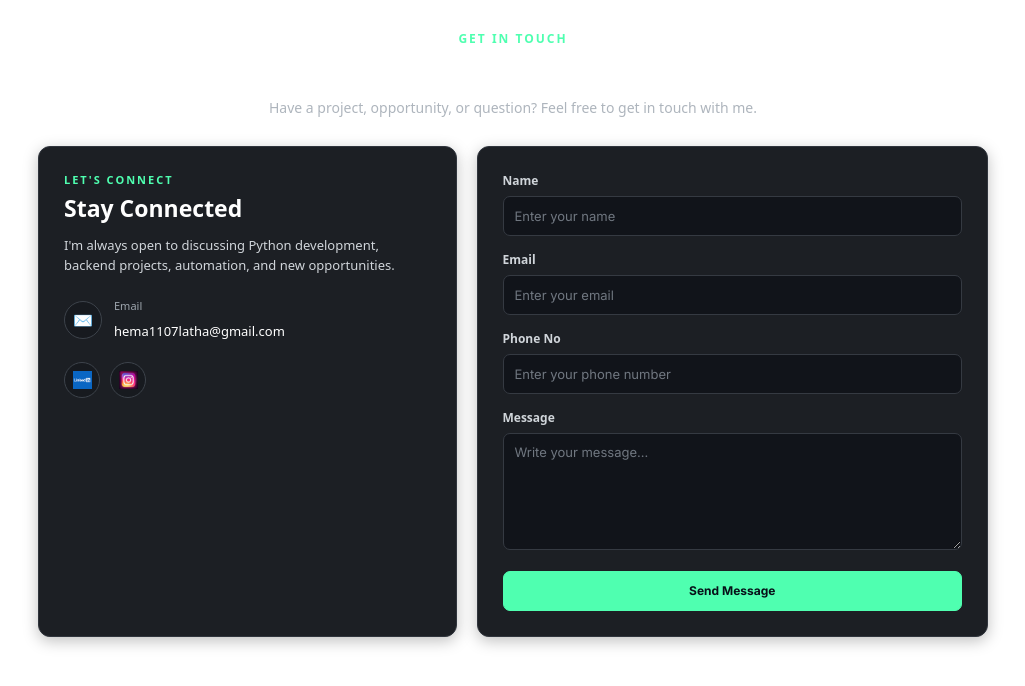
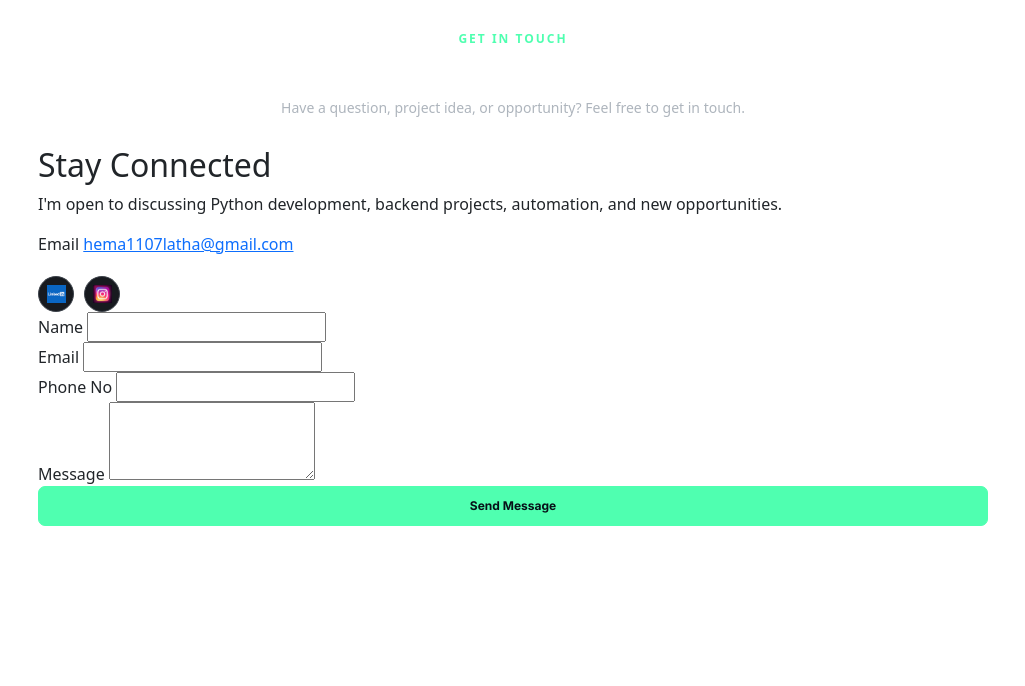
Before and after one commit to HemaLatha-2311/Portfolio, a Django app: page /contact/ in a window 1280 px wide. Shown: the part 80-766 px from the top of the page, without its empty margins (127-1152 px from the left). Run offline with Django 5.2, Linux system fonts and the light colour scheme.

Commit message:
Update contact.html

```diff
--- a/resume/templates/contact.html
+++ b/resume/templates/contact.html
@@ -5,20 +5,18 @@
 
 <div class="contact-container">
 
-    <!-- PAGE HEADER -->
     <div class="contact-header">
         <p class="contact-label">GET IN TOUCH</p>
 
         <h1>Contact Me</h1>
 
         <p class="contact-intro">
-            Have a project, opportunity, or question?
-            Feel free to get in touch with me.
+            Have a question, project idea, or opportunity?
+            Feel free to get in touch.
         </p>
     </div>
 
 
-    <!-- SUCCESS / ERROR MESSAGE -->
     {% if messages %}
         {% for message in messages %}
             <div class="contact-message {{ message.tags }}">
@@ -28,40 +26,25 @@
     {% endif %}
 
 
-    <!-- CONTACT CONTENT -->
-    <div class="contact-content">
+    <div class="contact-box">
 
         <!-- LEFT SIDE -->
-        <div class="contact-info-card">
-
-            <p class="contact-small-title">LET'S CONNECT</p>
+        <div class="contact-info">
 
             <h2>Stay Connected</h2>
 
-            <p class="contact-description">
-                I'm always open to discussing Python development,
+            <p>
+                I'm open to discussing Python development,
                 backend projects, automation, and new opportunities.
             </p>
 
-
-            <!-- EMAIL -->
-            <div class="contact-detail">
-
-                <div class="contact-icon">
-                    ✉
-                </div>
-
-                <div>
-                    <span>Email</span>
-                    <a href="mailto:hema1107latha@gmail.com">
-                        hema1107latha@gmail.com
-                    </a>
-                </div>
-
+            <div class="contact-email">
+                <span>Email</span>
+                <a href="mailto:hema1107latha@gmail.com">
+                    hema1107latha@gmail.com
+                </a>
             </div>
 
-
-            <!-- SOCIAL LINKS -->
             <div class="contact-social">
 
                 <a href="http://www.linkedin.com/in/hema-2311-latha"
@@ -72,7 +55,6 @@
                          alt="LinkedIn">
 
                 </a>
-
 
                 <a href="https://www.instagram.com/_hemu_hema_?igsh=NTJkemN3MnpieGY5"
                    target="_blank"
@@ -88,16 +70,14 @@
         </div>
 
 
-        <!-- RIGHT SIDE - CONTACT FORM -->
-        <div class="contact-form-card">
+        <!-- RIGHT SIDE -->
+        <div class="contact-form">
 
             <form method="POST" action="">
 
                 {% csrf_token %}
 
-
-                <div class="contact-form-group">
-
+                <div class="contact-field">
                     <label for="name">Name</label>
 
                     <input
@@ -106,30 +86,24 @@
                         id="name"
                         pattern="[A-Za-z\s]{1,50}"
                         title="Only letters and spaces allowed"
-                        placeholder="Enter your name"
                         required
                     >
-
                 </div>
 
 
-                <div class="contact-form-group">
-
+                <div class="contact-field">
                     <label for="email">Email</label>
 
                     <input
                         type="email"
                         name="email"
                         id="email"
-                        placeholder="Enter your email"
                         required
                     >
-
                 </div>
 
 
-                <div class="contact-form-group">
-
+                <div class="contact-field">
                     <label for="phone">Phone No</label>
 
                     <input
@@ -137,25 +111,20 @@
                         name="phone"
                         id="phone"
                         pattern="[0-9]{10}"
-                        placeholder="Enter your phone number"
                         required
                     >
-
                 </div>
 
 
-                <div class="contact-form-group">
-
+                <div class="contact-field">
                     <label for="msg">Message</label>
 
                     <textarea
                         name="message"
                         id="msg"
-                        rows="5"
-                        placeholder="Write your message..."
+                        rows="3"
                         required
                     ></textarea>
-
                 </div>
 
 
```
